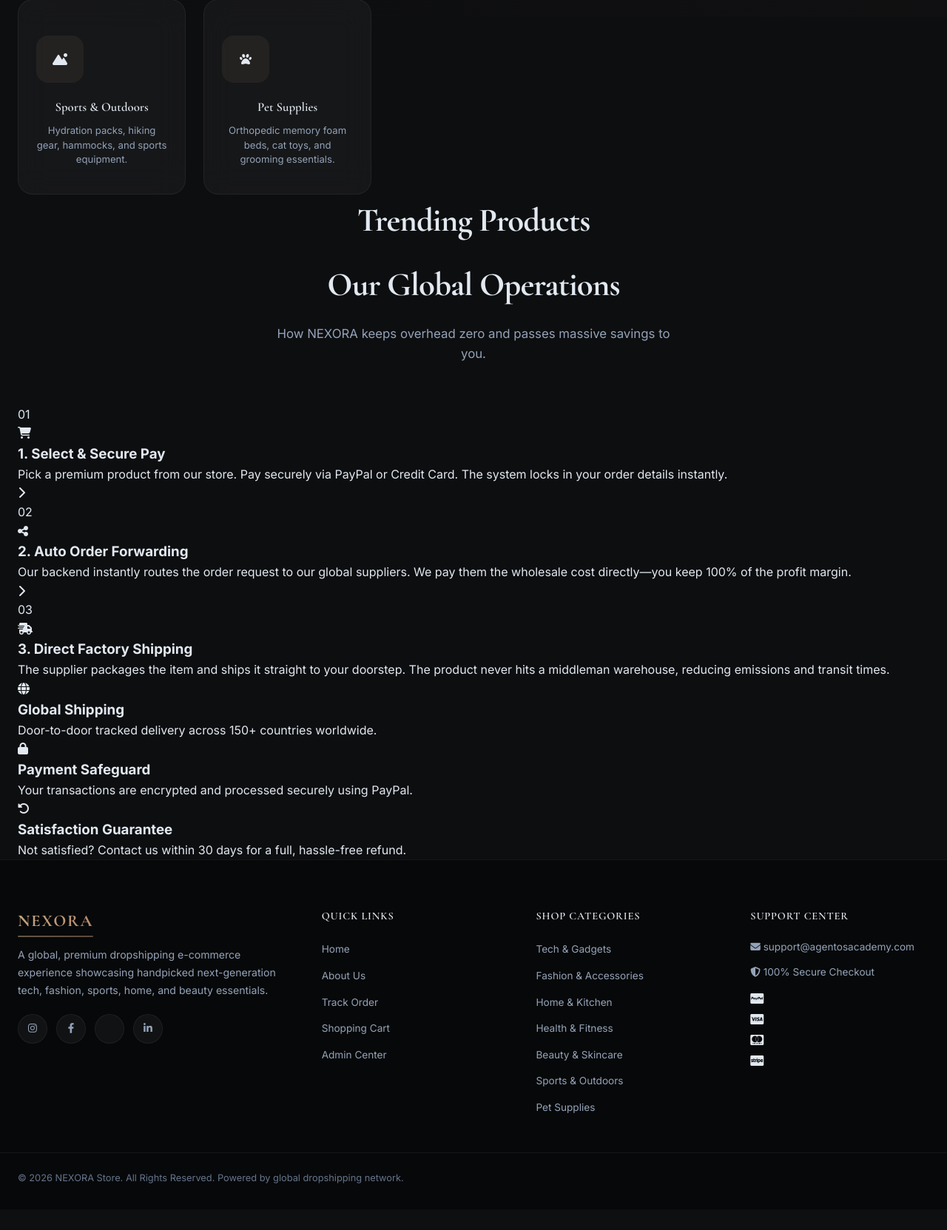
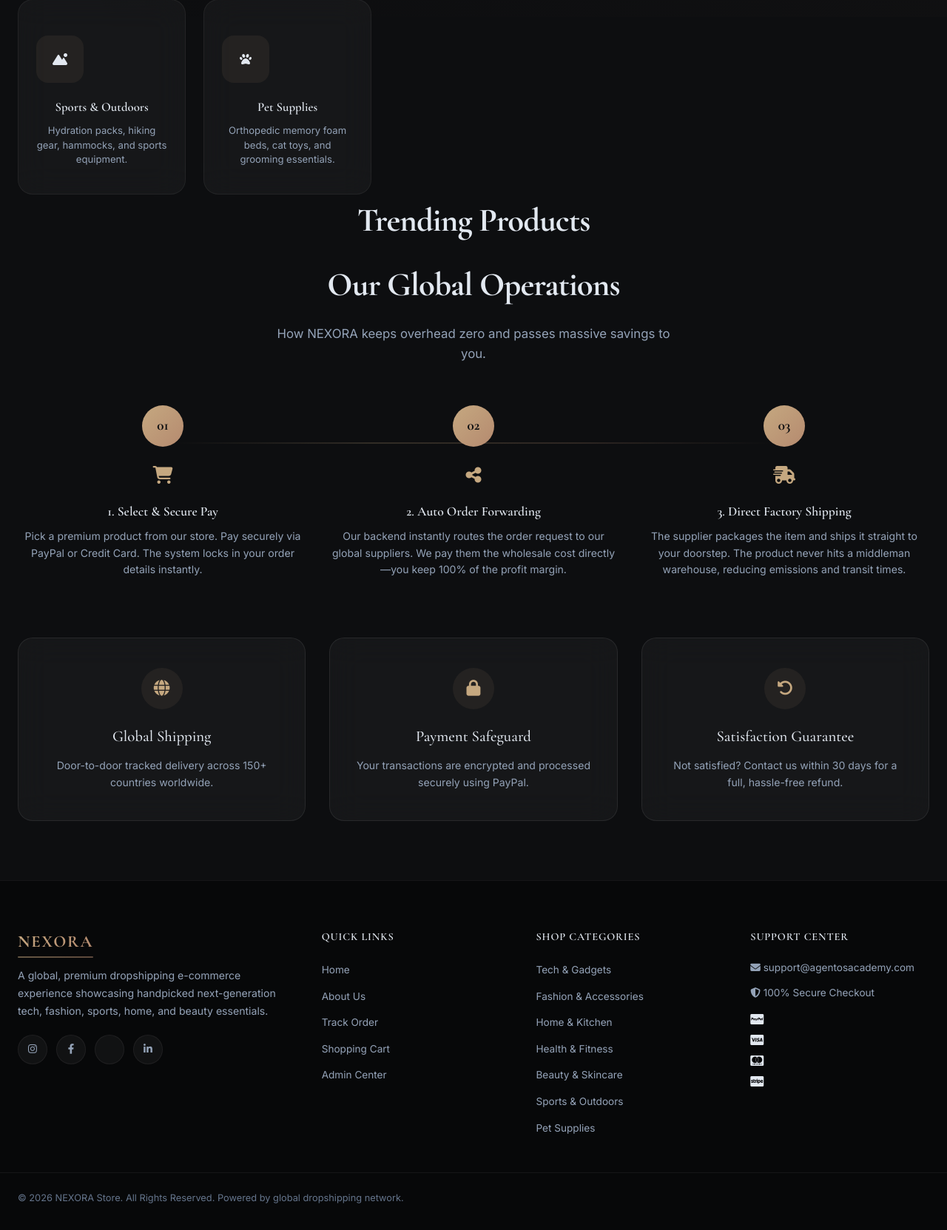
Before and after one commit to Amrit022/agentos-live, a Flask app: page / in a window 1280 px wide. Shown: the part 1177-2840 px from the top of the page at 74% size. Before the commit the page ends 2777 px from the top, so only its background shows below. Run offline with Flask 3, Linux system fonts and the light colour scheme; data that the repository does not hold is empty.

Commit message:
Quiet Luxury light/dark theme toggle, real product images from Unsplash, and layout fixes for category dropdown, sidebar filters, operations steps, and product card heights.

```diff
--- a/static/css/nexora.css
+++ b/static/css/nexora.css
@@ -736,7 +757,8 @@ button { cursor: pointer; }
    ============================================================ */
 .product-grid, .products-grid {
   display: grid;
-  grid-template-columns: repeat(auto-fill, minmax(210px, 1fr));
+  grid-template-columns: repeat(auto-fill, minmax(200px, 240px));
+  justify-content: center;
   gap: 28px;
 }
 
@@ -2461,3 +2484,87 @@ button { cursor: pointer; }
 .page-content {
   animation: fadeIn 0.4s var(--ease) both;
 }
+
+/* ============================================================
+   TRUST METRICS
+   ============================================================ */
+.metrics-section {
+  display: grid;
+  grid-template-columns: repeat(auto-fit, minmax(280px, 1fr));
+  gap: 32px;
+  padding: 80px 24px;
+}
+
+.metric-card {
+  background: var(--glass-bg);
+  backdrop-filter: var(--glass-blur);
+  -webkit-backdrop-filter: var(--glass-blur);
+  border: 1px solid var(--glass-border);
+  border-radius: var(--radius-lg);
+  padding: 40px 32px;
+  text-align: center;
+  transition: all 0.4s var(--ease);
+}
+
+.metric-card:hover {
+  transform: translateY(-5px);
+  border-color: rgba(197, 168, 128, 0.15);
+  box-shadow: 0 12px 32px rgba(0, 0, 0, 0.2), 0 0 20px rgba(197, 168, 128, 0.05);
+}
+
+.metric-icon {
+  width: 56px;
+  height: 56px;
+  margin: 0 auto 20px;
+  display: flex;
+  align-items: center;
+  justify-content: center;
+  border-radius: 50%;
+  background: rgba(197, 168, 128, 0.08);
+  color: var(--cyan);
+  font-size: 1.35rem;
+  transition: all 0.4s var(--ease);
+}
+
+.metric-card:hover .metric-icon {
+  background: rgba(197, 168, 128, 0.15);
+  transform: scale(1.1);
+}
+
+.metric-card h3 {
+  font-family: var(--font-heading);
+  font-size: 1.3rem;
+  font-weight: 500;
+  margin-bottom: 12px;
+  color: var(--text-primary);
+}
+
+.metric-card p {
+  font-size: 0.88rem;
+  color: var(--text-muted);
+  line-height: 1.6;
+}
+
+/* ============================================================
+   THEME TOGGLER BUTTON
+   ============================================================ */
+.theme-toggle-btn {
+  width: 40px;
+  height: 40px;
+  display: flex;
+  align-items: center;
+  justify-content: center;
+  border-radius: 50%;
+  background: var(--glass-bg);
+  border: 1px solid var(--glass-border);
+  color: var(--cyan);
+  font-size: 1.05rem;
+  transition: all var(--duration) var(--ease);
+  cursor: pointer;
+}
+
+.theme-toggle-btn:hover {
+  background: rgba(197, 168, 128, 0.1);
+  border-color: var(--cyan);
+  transform: scale(1.05);
+}
--- a/templates/base.html
+++ b/templates/base.html
@@ -20,6 +20,14 @@
     {% block extra_head %}{% endblock %}
 </head>
 <body>
+    <script>
+        (function() {
+            const theme = localStorage.getItem('theme') || 'dark';
+            if (theme === 'light') {
+                document.body.classList.add('light-theme');
+            }
+        })();
+    </script>
 
     <!-- Sticky Glassmorphic Navbar -->
     <nav class="navbar">
@@ -31,8 +39,8 @@
             <div class="nav-menu" id="mobile-menu">
                 <a href="/" class="nav-item">Home</a>
                 <div class="nav-dropdown">
-                    <a href="#" class="nav-item dropdown-toggle">Categories <i class="fa-solid fa-chevron-down"></i></a>
-                    <div class="dropdown-menu">
+                    <a href="#" class="nav-item dropdown-toggle">Categories <i class="fa-solid fa-chevron-down dropdown-arrow"></i></a>
+                    <div class="nav-dropdown-menu">
                         {% for slug, cat in categories.items() %}
                             <a href="/category/{{ slug }}">{{ cat.name }}</a>
                         {% endfor %}
@@ -43,6 +51,10 @@
             </div>
 
             <div class="nav-actions">
+                <button id="theme-toggle" class="theme-toggle-btn" aria-label="Toggle light/dark theme" style="margin-right: 12px;">
+                    <i class="fa-solid fa-moon"></i>
+                </button>
+
                 <a href="/cart" class="nav-cart" aria-label="View Shopping Cart">
                     <i class="fa-solid fa-cart-shopping"></i>
                     <span class="cart-badge" id="cart-badge">0</span>
@@ -120,5 +132,30 @@
     <script src="/static/js/app.js"></script>
 
     {% block extra_scripts %}{% endblock %}
+
+    <!-- Theme Toggler Script -->
+    <script>
+        (function() {
+            const toggleBtn = document.getElementById('theme-toggle');
+            if (toggleBtn) {
+                const updateIcon = (isLight) => {
+                    const icon = toggleBtn.querySelector('i');
+                    if (icon) {
+                        icon.className = isLight ? 'fa-solid fa-sun' : 'fa-solid fa-moon';
+                    }
+                };
+
+                toggleBtn.addEventListener('click', () => {
+                    document.body.classList.toggle('light-theme');
+                    const isLight = document.body.classList.contains('light-theme');
+                    localStorage.setItem('theme', isLight ? 'light' : 'dark');
+                    updateIcon(isLight);
+                });
+
+                // Set initial icon on load
+                updateIcon(document.body.classList.contains('light-theme'));
+            }
+        })();
+    </script>
 </body>
 </html>
--- a/templates/category.html
+++ b/templates/category.html
@@ -18,7 +18,7 @@
 
         <div class="filter-group">
             <label for="sort-select" class="filter-label">Sort By</label>
-            <select id="sort-select" class="filter-control">
+            <select id="sort-select" class="filter-select">
                 <option value="default">Relevance</option>
                 <option value="price-asc">Price: Low to High</option>
                 <option value="price-desc">Price: High to Low</option>
@@ -30,9 +30,9 @@
         <div class="filter-group">
             <label class="filter-label">Price Range ($)</label>
             <div class="price-inputs">
-                <input type="number" id="min-price" placeholder="Min" class="filter-control price-control" min="0">
+                <input type="number" id="min-price" placeholder="Min" class="filter-input price-control" min="0">
                 <span class="price-separator">to</span>
-                <input type="number" id="max-price" placeholder="Max" class="filter-control price-control" min="0">
+                <input type="number" id="max-price" placeholder="Max" class="filter-input price-control" min="0">
             </div>
         </div>
 
--- a/templates/index.html
+++ b/templates/index.html
@@ -99,28 +99,24 @@
         <h2 class="section-title reveal-on-scroll">Our Global Operations</h2>
         <p class="section-subtitle reveal-on-scroll">How NEXORA keeps overhead zero and passes massive savings to you.</p>
 
-        <div class="flow-grid">
-            <div class="flow-step reveal-on-scroll" style="animation-delay: 0.1s;">
-                <div class="step-num">01</div>
-                <div class="step-icon"><i class="fa-solid fa-cart-shopping"></i></div>
+        <div class="steps-grid">
+            <div class="step-card reveal-on-scroll" style="animation-delay: 0.1s;">
+                <div class="step-number">01</div>
+                <div class="step-icon" style="font-size: 1.5rem; color: var(--cyan); margin-bottom: 16px;"><i class="fa-solid fa-cart-shopping"></i></div>
                 <h3>1. Select & Secure Pay</h3>
                 <p>Pick a premium product from our store. Pay securely via PayPal or Credit Card. The system locks in your order details instantly.</p>
             </div>
 
-            <div class="flow-connector"><i class="fa-solid fa-chevron-right"></i></div>
-
-            <div class="flow-step reveal-on-scroll" style="animation-delay: 0.2s;">
-                <div class="step-num">02</div>
-                <div class="step-icon"><i class="fa-solid fa-share-nodes"></i></div>
+            <div class="step-card reveal-on-scroll" style="animation-delay: 0.2s;">
+                <div class="step-number">02</div>
+                <div class="step-icon" style="font-size: 1.5rem; color: var(--cyan); margin-bottom: 16px;"><i class="fa-solid fa-share-nodes"></i></div>
                 <h3>2. Auto Order Forwarding</h3>
                 <p>Our backend instantly routes the order request to our global suppliers. We pay them the wholesale cost directly—you keep 100% of the profit margin.</p>
             </div>
 
-            <div class="flow-connector"><i class="fa-solid fa-chevron-right"></i></div>
-
-            <div class="flow-step reveal-on-scroll" style="animation-delay: 0.3s;">
-                <div class="step-num">03</div>
-                <div class="step-icon"><i class="fa-solid fa-truck-fast"></i></div>
+            <div class="step-card reveal-on-scroll" style="animation-delay: 0.3s;">
+                <div class="step-number">03</div>
+                <div class="step-icon" style="font-size: 1.5rem; color: var(--cyan); margin-bottom: 16px;"><i class="fa-solid fa-truck-fast"></i></div>
                 <h3>3. Direct Factory Shipping</h3>
                 <p>The supplier packages the item and ships it straight to your doorstep. The product never hits a middleman warehouse, reducing emissions and transit times.</p>
             </div>
```
Also changed, not shown: other parts of static/css/nexora.css (+25 -3 lines), seed_products.py (+37 -35 lines), static/js/three-scene.js.
